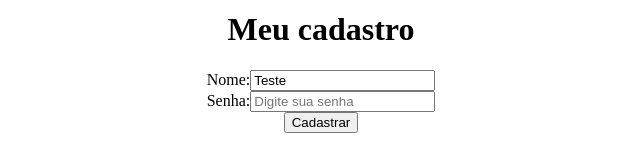
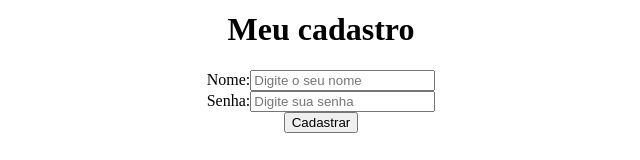
Before and after one commit to tonlopes21/novoprojetoreact, a React (Create React App) app: page / in a window 1280 px wide. Shown: the part 216-376 px from the top of the page, without its empty margins (319-959 px from the left). Built offline with nearby package versions, Linux system fonts and the light colour scheme.

Commit message:
Adicionado mais uma constante para utilizar com o useState

```diff
--- a/src/Components/Form.js
+++ b/src/Components/Form.js
@@ -4,14 +4,16 @@ function Form (){
     function cadastrarUsuario(e){
         e.preventDefault()
         console.log(name)
+        console.log(password)
         console.log(`Cadastrou o usuario`)
 
     }
 
-    const [name, setName] = useState(`Teste`)
+    const [name, setName] = useState()
     //name = nome do tributo , o que irá resgatar
     //setName = é o nome da manipulação que será atribuída ao name.
     //useState(), dentro de "()"é o valor que se inicia quando o component for inicializado.
+    const [password, setPassword] = useState()
 
 
     return(
@@ -27,7 +29,6 @@ function Form (){
                     id="name"
                     name="name"
                     placeholder="Digite o seu nome"
-                    value={name}
                     onChange={(e) => setName(e.target.value)}
 
                     //Ao utilizar o onChange, fará com que qualquer alteração seja inserida no state.
@@ -39,7 +40,8 @@ function Form (){
                     <input type="password"
                      id="password"
                      name="password"
-                     placeholder="Digite sua senha"/>
+                     placeholder="Digite sua senha"
+                     onChange={(e) => setPassword(e.target.value)}/>
                 </div>
                 <div>
                     <input type="submit" value="Cadastrar" />
```
